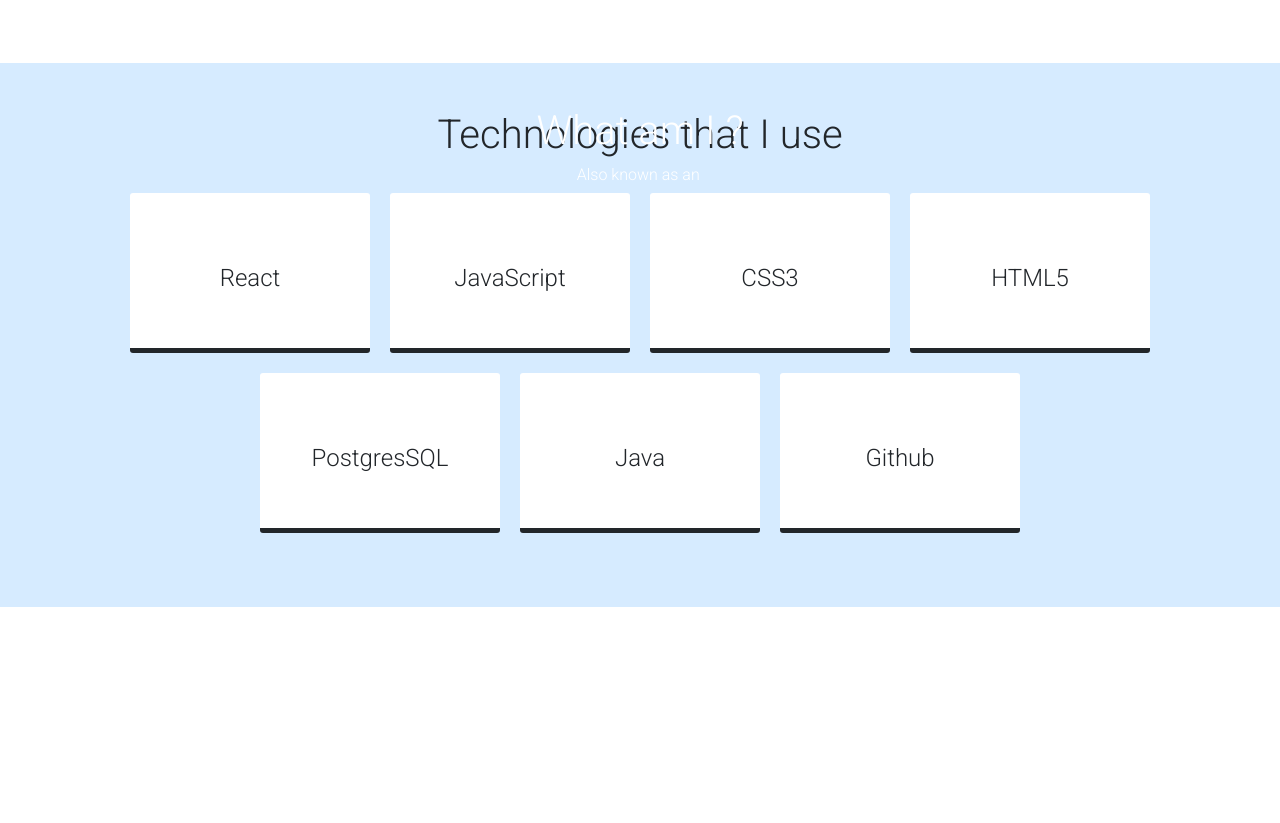
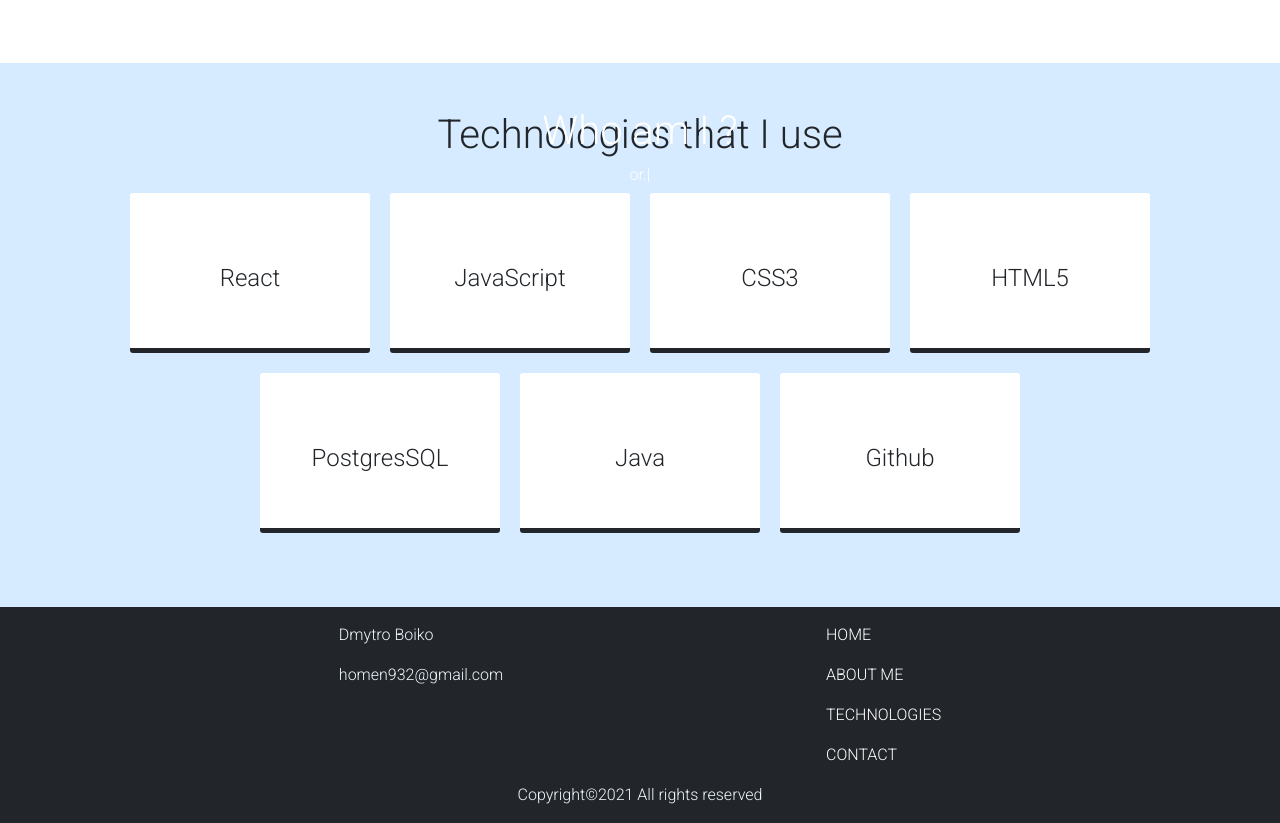
Before and after one commit to StriMer22/Portfolio, a React (Create React App) app: page / in a window 1280 px wide. Shown: the part 253-1076 px from the top of the page. Before the commit the page ends 860 px from the top, so only its background shows below. Built offline with nearby package versions, Linux system fonts and the light colour scheme; some icons are missing.

Commit message:
fixed some bugs and added contact section

```diff
--- a/src/App.js
+++ b/src/App.js
@@ -5,6 +5,7 @@
 import Header from "./components/header/header";
 import Center from "./components/center/center";
 import Tech from "./components/tech/tech";
+import Contact from "./components/contact/contact";
 
 function App() {
   return (
@@ -19,6 +20,7 @@
       />
       <Center />
       <Tech />
+      <Contact />
     </div>
   );
 }
--- /dev/null
+++ b/src/components/contact/contact.css
@@ -0,0 +1,26 @@
+.contact_container {
+  background-color: var(--nav-color);
+  color: aliceblue;
+  padding: 1rem;
+}
+
+.contact_links_container {
+  display: flex;
+  justify-content: space-evenly;
+}
+
+.contact_links_container a {
+  color: white;
+  text-decoration: none;
+  text-transform: uppercase;
+}
+
+.contact_links_container a:hover {
+  color: var(--light-color);
+}
+
+@media only screen and (max-width: 600px) {
+  .contact_links_container {
+    flex-direction: column;
+  }
+}
--- /dev/null
+++ b/src/components/contact/contact.jsx
@@ -0,0 +1,27 @@
+import React from 'react';
+import "./contact.css";
+import { navLink } from "../../assets/navLink";
+
+function createLinks() {
+    return navLink.map((elem, idx) => (
+      <p key={idx}><a href={elem.ref}>{elem.name}</a></p>
+    ))
+  }
+
+function contact() {
+    return (
+        <div id="contact" className="contact_container">
+            <div className="contact_links_container">
+                <div>
+                    <p>Dmytro Boiko</p>
+                    <p>homen932@gmail.com</p>
+                </div>
+                <div>
+                    {createLinks()}                </div>
+            </div>
+            <div style={{textAlign:'center'}}>Copyright&copy;{new Date().getFullYear()} All rights reserved</div>
+        </div>
+    )
+}
+
+export default contact;
--- a/src/components/header/header.js
+++ b/src/components/header/header.js
@@ -4,18 +4,10 @@
 
 function header() {
   return (
-    <div className="header-info">
-      <h1>What am I ?</h1>
+    <div className="header-info" id="home">
+      <h1>Who am I ?</h1>
       <Typed
-        strings={[
-          " ",
-          "Computer science student",
-          "Also known as an",
-          "Глек",
-          "Or!",
-          '"a coder"',
-          " ",
-        ]}
+        strings={[" ", "Computer science student", "or...", '"a coder"', " "]}
         typeSpeed={40}
         backSpeed={50}
         loop
```
Also changed, not shown: src/components/tech/tech.jsx (+9 -7 lines).
